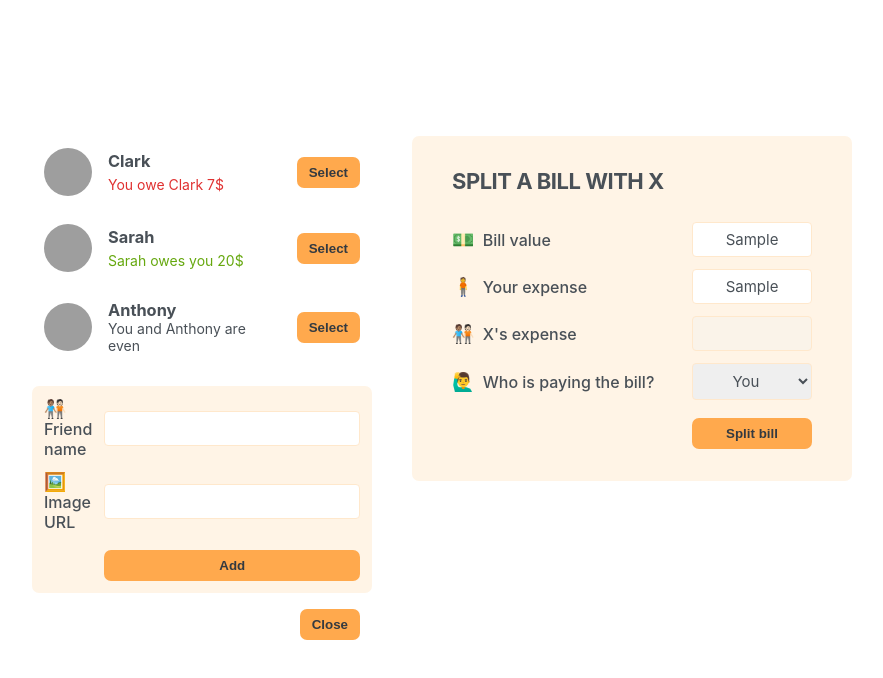
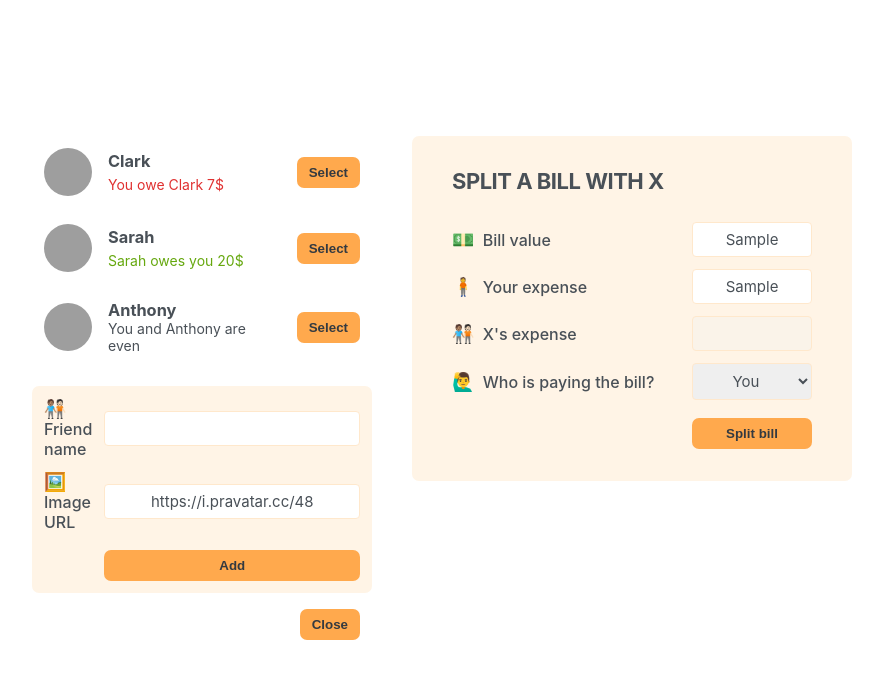
Before and after one commit to aswinss18/Split-Bill-App, a React (Create React App) app: page / in a window 1280 px wide. Both pictures are taken after typing "Sample", "Sample" into the empty fields and a click on the button "Add friend". Shown: the top 678 px of the page, without its empty margins (198-1081 px from the left). Built offline with nearby package versions, Linux system fonts and the light colour scheme; grey boxes are pictures that could not be loaded.

Commit message:
Adding new friend feature is created.

```diff
--- a/src/App.jsx
+++ b/src/App.jsx
@@ -23,16 +23,21 @@
 ];
 
 export default function App() {
+  const [friends, setFriends] = useState(initialFriends);
   const [showAddFriend, setShowAddFriend] = useState(false);
 
   function handleShowAddFriend() {
     setShowAddFriend((show) => !show);
   }
+  function handleAddFriend(friend) {
+    setFriends((friends) => [...friends, friend]);
+    setShowAddFriend(false);
+  }
   return (
     <div className="app">
       <div className="sidebar">
-        <FriendsList />
-        {showAddFriend && <FormAddFriend />}
+        <FriendsList friends={friends} />
+        {showAddFriend && <FormAddFriend onAddFriend={handleAddFriend} />}
         <Button onClick={handleShowAddFriend}>
           {showAddFriend ? "Close" : "Add friend"}
         </Button>
@@ -48,9 +53,7 @@
     </button>
   );
 }
-function FriendsList() {
-  const friends = initialFriends;
-
+function FriendsList({ friends }) {
   return (
     <ul>
       {friends.map((friend) => (
@@ -81,13 +84,40 @@
 }
 
 //////////////////////////////////////////////////////
-function FormAddFriend() {
+function FormAddFriend({ onAddFriend }) {
+  const [name, setName] = useState("");
+  const [image, setImage] = useState("https://i.pravatar.cc/48");
+  function handleSubmit(e) {
+    e.preventDefault();
+    if (!name || !image) return;
+    const id = crypto.randomUUID();
+    const newFriend = {
+      id,
+      name,
+      image: `${image}?=${id}`,
+      balance: 0,
+    };
+
+    onAddFriend(newFriend);
+
+    //reset
+    setName("");
+    setImage("https://i.pravatar.cc/48");
+  }
   return (
-    <form className="form-add-friend">
-      <label>🧑🏽‍🤝‍🧑🏻 Friend name</label>
-      <input type="text" />
-      <label>🖼️ Image URL</label>
-      <input type="text" />
+    <form className="form-add-friend" onSubmit={handleSubmit}>
+      <label>🧑🏽‍🤝‍🧑🏻Friend name</label>
+      <input
+        type="text"
+        value={name}
+        onChange={(e) => setName(e.target.value)}
+      />
+      <label>🖼️Image URL</label>
+      <input
+        type="text"
+        value={image}
+        onChange={(e) => setImage(e.target.value)}
+      />
       <Button>Add</Button>
     </form>
   );
```
